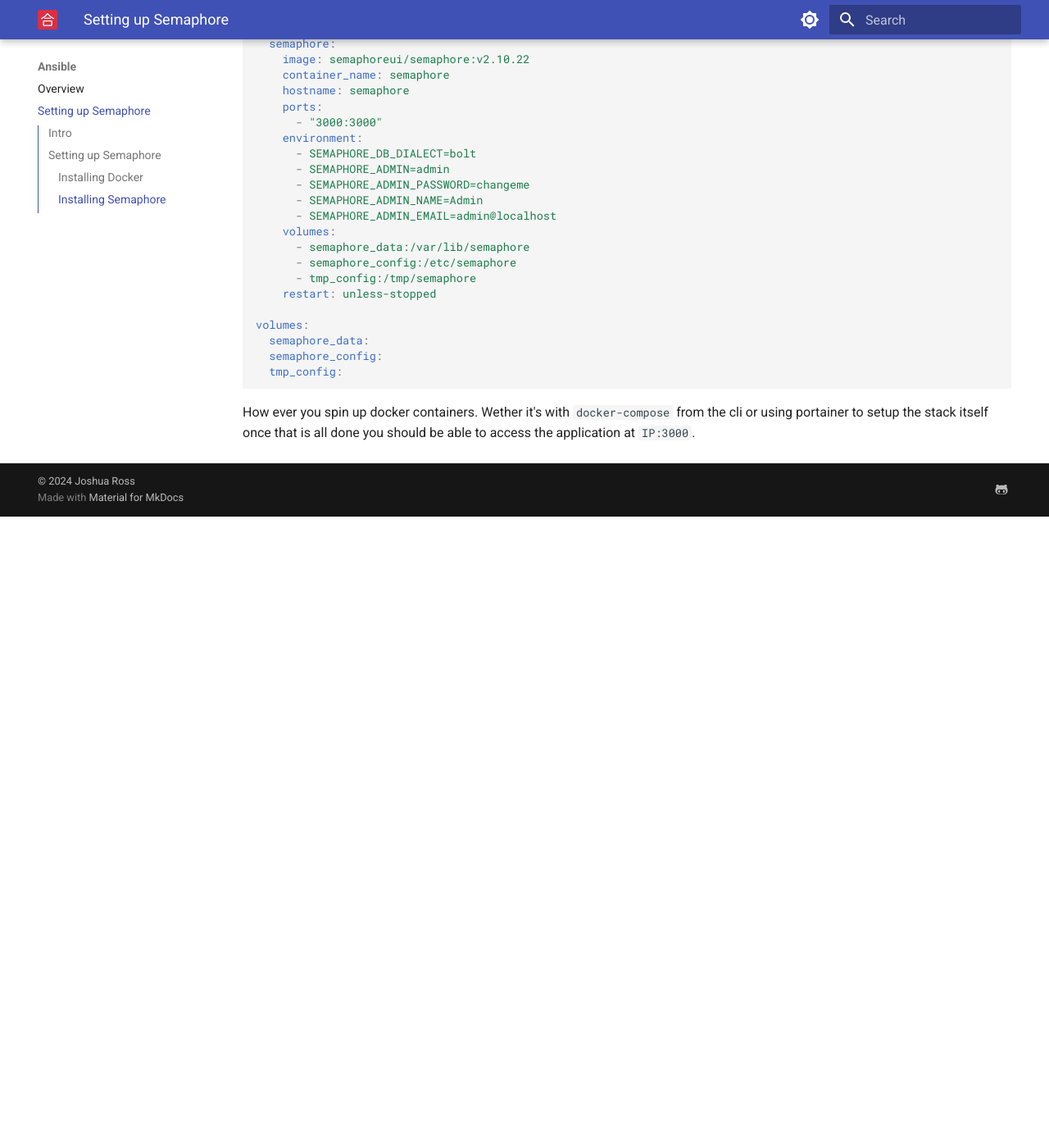
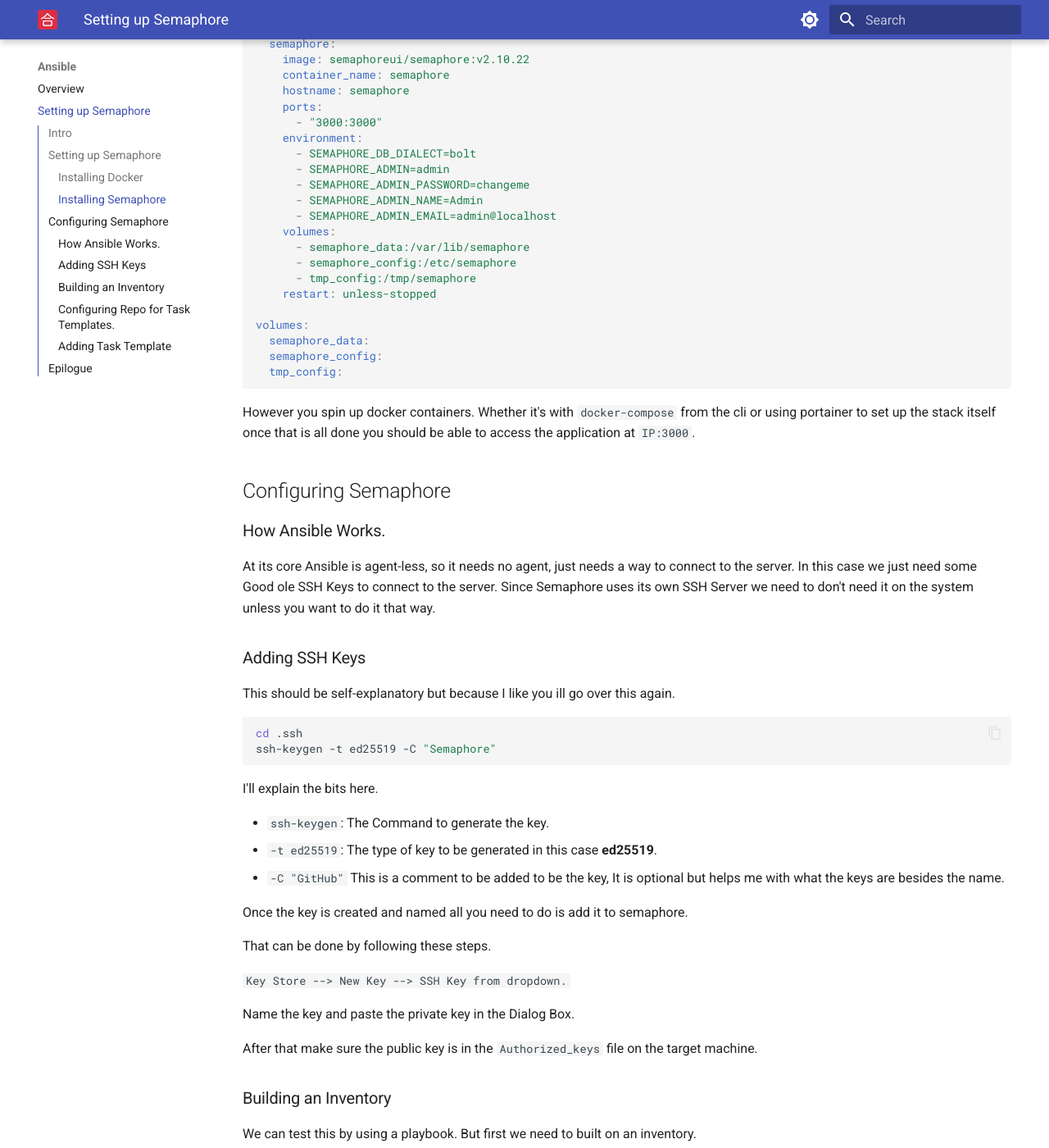
Before and after one commit to coloredbytes/learning-hub-mkdocs, an MkDocs documentation site: the page built from docs/ansible/semaphore.md, in a window 1280 px wide and 1400 px high, scrolled down 980 px. Shown: the whole window at 82% size. Built offline with MkDocs 1.6.1 and Material for MkDocs 9.7.7, drawn with Linux system fonts in a browser that asks for light colours; before the commit the page ends 1610 px from its top, so only the background shows below that; some of the changed text lies outside the part shown.

Commit message:
Update semaphore.md

````diff
--- a/docs/ansible/semaphore.md
+++ b/docs/ansible/semaphore.md
@@ -50,4 +50,95 @@
   tmp_config:
 ```
 
-How ever you spin up docker containers. Wether it's with `docker-compose` from the cli or using portainer to setup the stack itself once that is all done you should be able to access the application at `IP:3000`.
+However you spin up docker containers. Whether it's with `docker-compose` from the cli or using portainer to set up the stack itself once that is all done you should be able to access the application at `IP:3000`.
+
+## Configuring Semaphore
+
+### How Ansible Works.
+
+At its core Ansible is agent-less, so it needs no agent, just needs a way to connect to the server. In this case we just need some Good ole SSH Keys to connect to the server. Since Semaphore uses its own SSH Server we need to don't need it on the system unless you want to do it that way.
+
+### Adding SSH Keys
+
+This should be self-explanatory but because I like you ill go over this again.
+
+```shell
+cd .ssh
+ssh-keygen -t ed25519 -C "Semaphore"
+```
+
+I'll explain the bits here.
+
+- `ssh-keygen`: The Command to generate the key.
+- `-t ed25519`: The type of key to be generated in this case **ed25519**.
+- `-C "GitHub"` This is a comment to be added to be the key, It is optional but helps me with what the keys are besides the name.
+
+Once the key is created and named all you need to do is add it to semaphore.
+
+That can be done by following these steps.
+
+`Key Store --> New Key --> SSH Key from dropdown.`
+
+Name the key and paste the private key in the Dialog Box.
+
+After that make sure the public key is in the `Authorized_keys` file on the target machine.
+
+### Building an Inventory
+
+We can test this by using a playbook. But first we need to built on an inventory.
+
+For us to be able to do that follow the steps below.
+
+`Inventory --> NEW INVENTORY --> Select Ansible --> Select Static
+
+```ini
+[linux servers]
+172.18.8.40
+```
+File should look something like that.
+
+Once that is done we're close to be being able to test. We just need a playbook.
+
+### Configuring Repo for Task Templates.
+
+Before we get to adding the Task we need a repo to test it on.
+
+Let's use this repo [here](https://github.com/ansible/test-playbooks.git)
+
+Ansible's own test playbooks.
+
+To add it follow these steps.
+
+- Click Repositories
+- Click NEW REPOSITORY
+  - Name it
+  - **https://github.com/ansible/test-playbooks.git** (add that as URL)
+  - Branch is main
+  - No key is required as this it `HTTPS` so selected none you may need to create a non key in the key store which is easy
+
+**Adding None Key if needed**
+
+- Click Key Store
+- Click New Key
+  - Select None from drop down.
+  - Name it none. (You're done)
+
+### Adding Task Template
+
+Almost Done Here folks, now we add the Task.
+
+- Click Task Templates on Side bar
+- Click NEW TEMPLATE
+- Select Ansible playbook
+  - Name it ping
+  - Description is not needed
+  - File name is going to be `ping.yml`
+  - Inventory is the one you created
+  - repo is the one we just created as well
+  - env needs to be set that. ( go ahead and make an empty one if not already.)
+
+After that is all done you should be good to test the playbook if all the keys were added correctly. The playbook should be finished with a Success and a green okay in the window.
+
+## Epilogue
+
+Well that is all for today folks, We set up Ansible semaphore and tested a playbook to verify all is working good. If you have any questions or something is not clear feel free to open an [Issue](https://github.com/coloredbytes/learninghub/issues).
````
